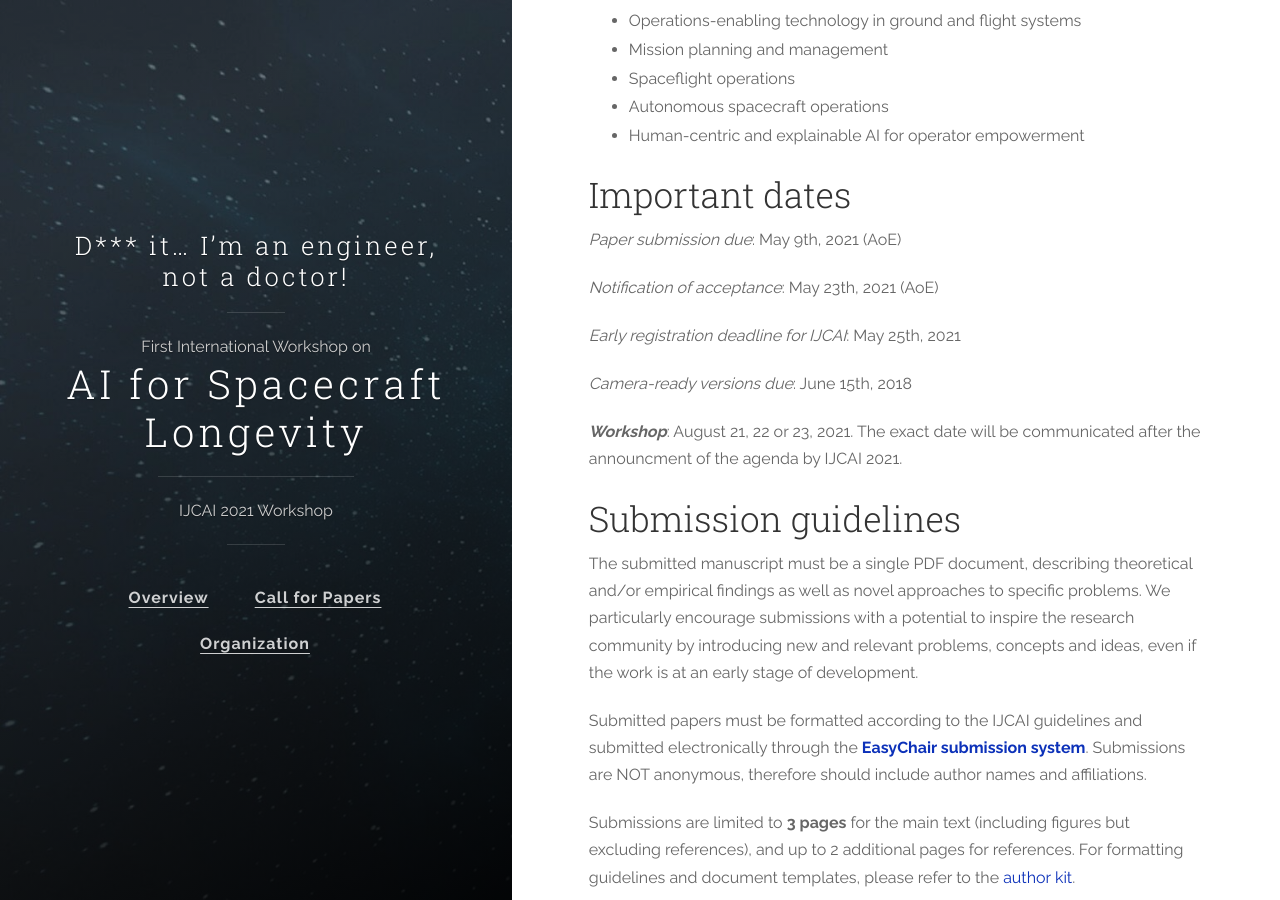
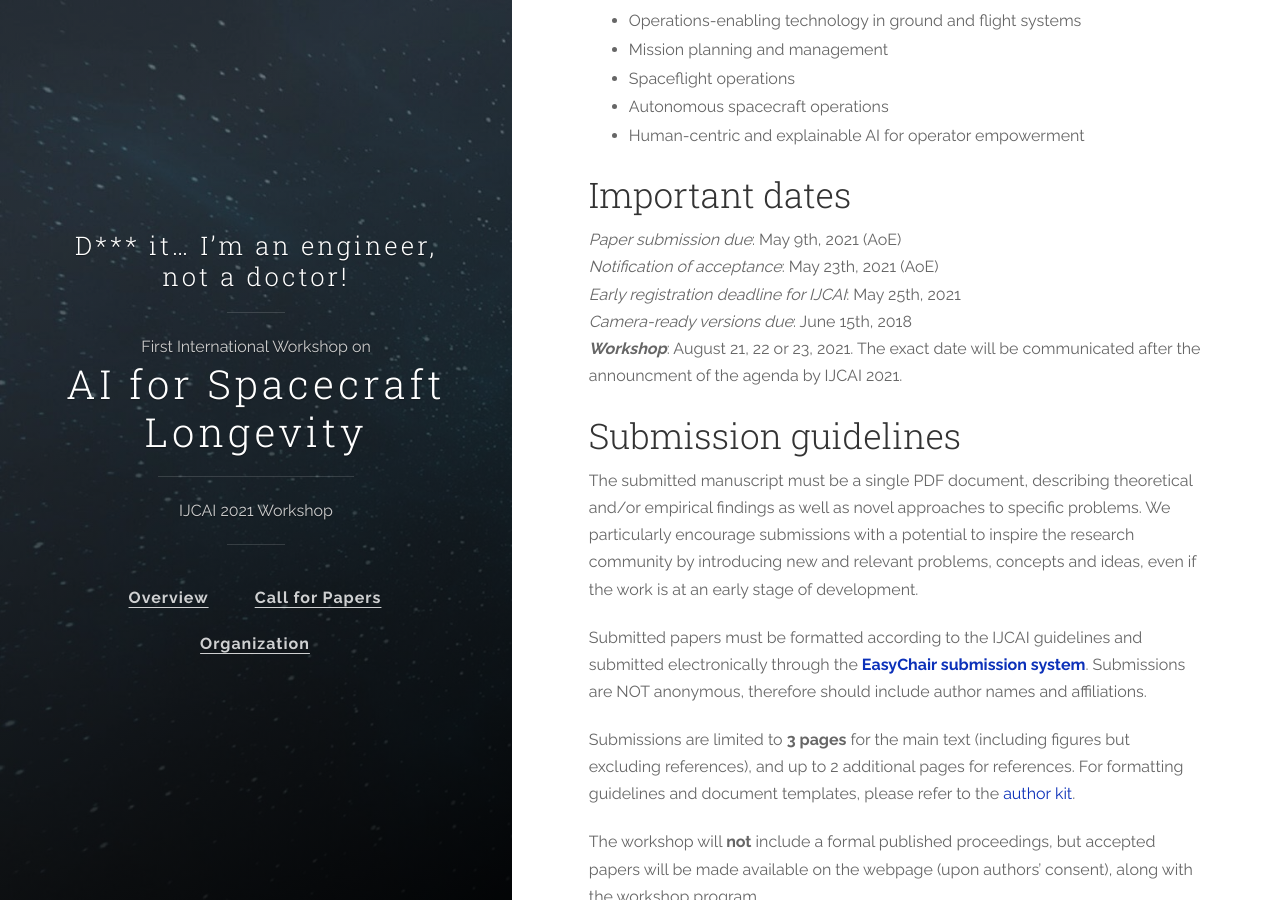
Before and after one commit to ai4spacecraft/ai4spacecraft.github.io, a Jekyll site: the page built from cfp.md, in a window 1280 px wide and 900 px high, scrolled down 690 px. Built offline with Jekyll 4.4.1, drawn with Linux system fonts in a browser that asks for light colours.

Commit message:
Update cfp.md

```diff
--- a/cfp.md
+++ b/cfp.md
@@ -33,14 +33,10 @@
 
 ## Important dates
 
-*Paper submission due*: May 9th, 2021 (AoE)
-
-*Notification of acceptance*: May 23th, 2021 (AoE)
-
-*Early registration deadline for IJCAI*: May 25th, 2021
-
-*Camera-ready versions due*: June 15th, 2018
-
+*Paper submission due*: May 9th, 2021 (AoE)<br/>
+*Notification of acceptance*: May 23th, 2021 (AoE)<br/>
+*Early registration deadline for IJCAI*: May 25th, 2021<br/>
+*Camera-ready versions due*: June 15th, 2018<br/>
 **_Workshop_**: August 21, 22 or 23, 2021.
 The exact date will be communicated after the announcment of the agenda by IJCAI 2021.
 
```
